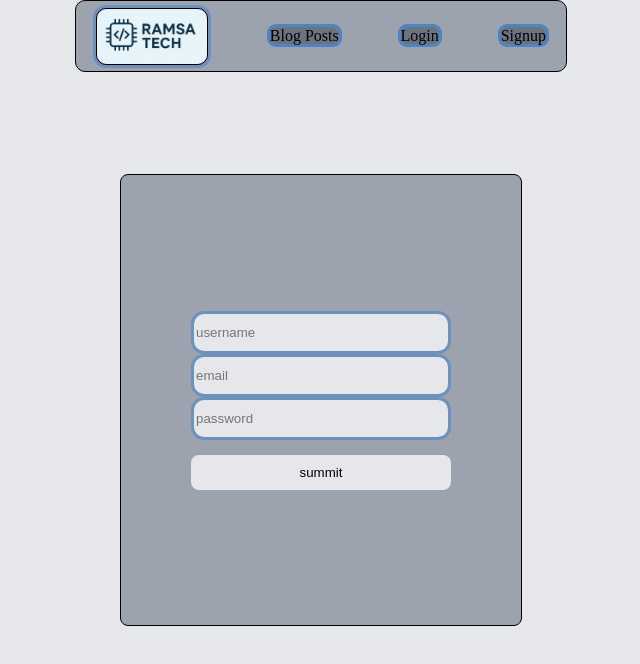
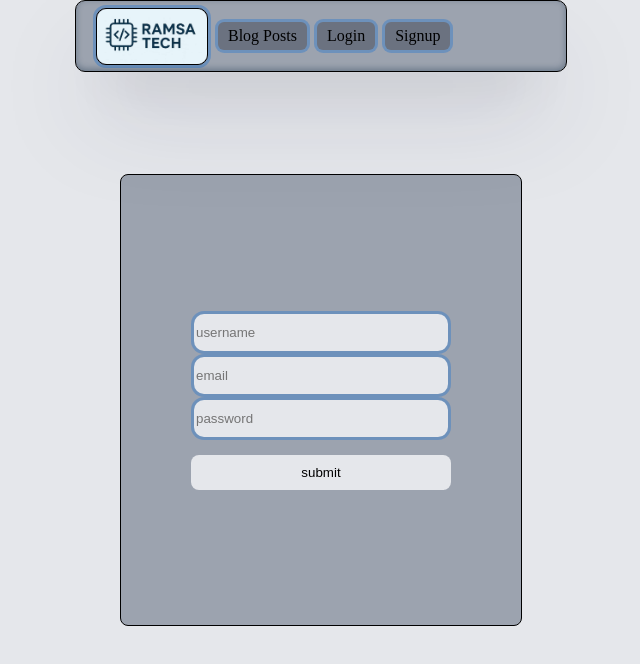
Before and after one commit to kabiraminu50/blog-web-final-project, a React (Vite) app in the folder blog-web-project/: page /signup in a window 1280 px wide. Shown: the top 664 px of the page, without its empty margins (319-959 px from the left). Built offline with nearby package versions, Linux system fonts and the light colour scheme.

Commit message:
code all my route

```diff
--- a/blog-web-project/src/App.jsx
+++ b/blog-web-project/src/App.jsx
@@ -8,6 +8,7 @@ import Login from './assets/Component/Pages/Login'
 import Signup from './assets/Component/Pages/Signup'
 import Home from './assets/Component/Pages/BlogPosts'
 import Prof from './assets/Component/Pages/Prof'
+import CreateNewPost from './assets/Component/Pages/CreateNewPost'
 function App() {
 
 
@@ -20,6 +21,7 @@ function App() {
         <Route path='/login' element={<Login/>}/>
         <Route path='/signup' element={<Signup/>}/>
       <Route path='/prof' element={<Prof/>}/>
+      <Route path='/createnewpost'  element={<CreateNewPost/>}/>
       </Routes>
       </BrowserRouter>
     </div>
--- a/blog-web-project/src/assets/Component/Header/Header.css
+++ b/blog-web-project/src/assets/Component/Header/Header.css
@@ -1,10 +1,9 @@
-
-.header-con{
+.header-con {
   position: fixed;
   top: 0;
   left: 50%;
+  transform: translateX(-50%);
   padding: 0 20px;
-    transform: translateX(-50%);
   display: flex;
   justify-content: space-between;
   align-items: center;
@@ -13,34 +12,52 @@
   height: 70px;
   border-radius: 10px;
   background-color: #9CA3AF;
-    box-shadow: rgba(50, 50, 93, 0.25) 0px 50 px 100px -20px, rgba(0, 0, 0, 0.3) 0px 30px 60px -30px, rgba(10, 37, 64, 0.35) 0px -2px 6px 0px inset;
-
+  box-shadow: rgba(50, 50, 93, 0.25) 0px 50px 100px -20px,
+              rgba(0, 0, 0, 0.3) 0px 30px 60px -30px,
+              rgba(10, 37, 64, 0.35) 0px -2px 6px 0px inset;
+  z-index: 10;
 }
 
-
-
-.logo{
+.logo {
   border: 1px solid black;
   width: 110px;
   height: 55px;
   border-radius: 10px;
   object-fit: contain;
   box-shadow: rgba(3, 102, 214, 0.3) 0px 0px 0px 3px;
-
 }
 
-a{
+.nav-links {
+  display: flex;
+  gap: 10px;
+  align-items: center;
+}
+
+a {
   text-decoration: none;
   border-radius: 6px;
-    background-color:#6B7280;
+  background-color: #6B7280;
   color: black;
-
-    box-shadow: rgba(3, 102, 214, 0.3) 0px 0px 0px 3px,  rgba(3, 102, 214, 0.3) 0px 0px 0px 3px;;
-
+  padding: 5px 10px;
+  box-shadow: rgba(3, 102, 214, 0.3) 0px 0px 0px 3px;
+  transition: all 0.2s ease;
 }
 
+a:hover {
+  color: #E5E7EB;
+}
 
-a:hover{
-    color:#E5E7EB;
+.logout-btn {
+  border: none;
+  border-radius: 6px;
+  background-color: #6B7280;
+  color: black;
+  padding: 5px 10px;
+  cursor: pointer;
+  box-shadow: rgba(3, 102, 214, 0.3) 0px 0px 0px 3px;
+  transition: all 0.2s ease;
+}
 
+.logout-btn:hover {
+  color: #E5E7EB;
 }
--- a/blog-web-project/src/assets/Component/Header/Header.jsx
+++ b/blog-web-project/src/assets/Component/Header/Header.jsx
@@ -1,31 +1,73 @@
-import React from 'react'
-import './Header.css'
-import { Link } from 'react-router-dom'
-import logo from "../imgs/ramsa.jpg"
+import React, { useEffect, useState } from 'react';
+import './Header.css';
+import { Link, useNavigate } from 'react-router-dom';
+import logo from "../imgs/ramsa.jpg";
 
 function Header() {
+  const navigate = useNavigate();
+  const [isLoggedin, setIsLoggedin] = useState(!!localStorage.getItem("token"));
+
+  useEffect(() => {
+    const handleAuthChange = () => {
+      setIsLoggedin(!!localStorage.getItem("token"));
+    };
+
+    window.addEventListener('authChange', handleAuthChange);
+    return () => window.removeEventListener('authChange', handleAuthChange);
+  }, []);
+
+  const handleLogout = () => {
+    localStorage.removeItem("token");
+    setIsLoggedin(false);
+    window.dispatchEvent(new Event('authChange'));
+    navigate('/login');
+  };
+
   return (
     <div className='header-con'>
-<div className="logo">
-  <img src={logo} alt="web-logo" style={{width:"100%",height:"100%",borderRadius:"10px",objectFit:"cover"}}/>
-</div>
 
-<div className="home">
-<Link to="/">Blog Posts</Link>
 
-</div>
-
-<div className="navbar">
-<Link to="/login">Login</Link>
-</div>
-
-<div className="signup">
-<Link to="/signup">Signup</Link>
-
-</div>
-
+      <div className="nav-links">
+        {!isLoggedin ? (
+          <>
+           <div className="logo">
+        <img
+          src={logo}
+          alt="web-logo"
+          style={{
+            width: "100%",
+            height: "100%",
+            borderRadius: "10px",
+            objectFit: "cover"
+          }}
+        />
+      </div>
+           <Link to="/">Blog Posts</Link>
+            <Link to="/login">Login</Link>
+            <Link to="/signup">Signup</Link>
+          </>
+        ) : (
+          <>
+           <div className="logo">
+        <img
+          src={logo}
+          alt="web-logo"
+          style={{
+            width: "100%",
+            height: "100%",
+            borderRadius: "10px",
+            objectFit: "cover"
+          }}
+        />
+      </div>
+            <Link to="/">Blog Posts</Link>
+            <Link to="/createnewpost">Create New Post</Link>
+            <button className="logout-btn" onClick={handleLogout}>Logout</button>
+          </>
+        )}
+      </div>
     </div>
-  )
+  );
 }
 
-export default Header
+export default Header;
--- /dev/null
+++ b/blog-web-project/src/assets/Component/Pages/CreateNewPost.jsx
@@ -0,0 +1,9 @@
+import React from 'react'
+
+function CreateNewPost() {
+  return (
+    <div>CreateNewPost</div>
+  )
+}
+
+export default CreateNewPost
--- a/blog-web-project/src/assets/Component/Pages/Login.jsx
+++ b/blog-web-project/src/assets/Component/Pages/Login.jsx
@@ -27,6 +27,8 @@ try{
 
 // saving token to local storage
 localStorage.setItem('token', res.data.token);
+
+window.dispatchEvent(new Event("authChange"));
 
 Navigate('/prof')
 
--- a/blog-web-project/src/assets/Component/Pages/Prof.jsx
+++ b/blog-web-project/src/assets/Component/Pages/Prof.jsx
@@ -2,7 +2,7 @@ import React from 'react'
 import './prof.css'
 function Prof() {
   return (
-    <div>Prof</div>
+    <div>husna</div>
   )
 }
 
--- a/blog-web-project/src/assets/Component/Pages/Signup.css
+++ b/blog-web-project/src/assets/Component/Pages/Signup.css
@@ -51,3 +51,23 @@ input{
 .login-btn:hover{
     background-color: #1D4ED8;
 }
+
+.error-msg {
+  color: #ff4d4f;
+  background: #ffeaea;
+  padding: 8px;
+  border-radius: 6px;
+  margin-top: 10px;
+  text-align: center;
+  font-size: 14px;
+}
+
+.success-msg {
+  color: #4caf50;
+  background: #e7f9ee;
+  padding: 8px;
+  border-radius: 6px;
+  margin-top: 10px;
+  text-align: center;
+  font-size: 14px;
+}
--- a/blog-web-project/src/assets/Component/Pages/Signup.jsx
+++ b/blog-web-project/src/assets/Component/Pages/Signup.jsx
@@ -1,4 +1,5 @@
-import React, { useState } from 'react'
+import React, { useState  } from 'react'
+import { useNavigate } from 'react-router-dom'
 import "./Login.css"
 import axios from 'axios'
 
@@ -8,20 +9,37 @@ const [username,setUsername] = useState('')
 const [email,setEmail] = useState('')
 const [password,setPassword] = useState('')
 const [loading,setLoading] = useState(false)
-
+const [error,setError]  = useState(false)
+const [message,setMessage] = useState('')
+ const navigate = useNavigate()
 
 
 const handlesignup = async (e) => {
   e.preventDefault();
   setLoading(true);
+  setMessage('')
+  setError(false)
 
   try {
-  const res =  axios.post('http://localhost:8000/api/auth/signup',
+  const res = await  axios.post('http://localhost:8000/api/auth/signup',
     {username,email,password,}
   );
 
+  setMessage(res?.data?.message)
+  setError(false)
 
-}catch(err){}
+if (res.data.token){
+  localStorage.setItem('token',res.data.token)
+}
+// navigate to profile
+setTimeout(()=> navigate('/prof'), 1500)
+
+}catch(err){
+const msg = err.response?.data?.message
+setMessage(msg)
+setError(true)
+
+}finally{setLoading(false)}
 
 }
 
@@ -34,10 +52,14 @@ const handlesignup = async (e) => {
   return (
     <div className='signup-con'>
 <form className='form-con' onSubmit={handlesignup}>
-  <input type="username" placeholder='username' required value={username} onChange={(e)=> setUsername(e.target.value)}/>
+  <input type="text" placeholder='username' required value={username} onChange={(e)=> setUsername(e.target.value)}/>
   <input type="email" placeholder='email' required value={email} onChange={(e)=>setEmail(e.target.value)}/>
-  <input type="text" placeholder='password' required value={password} onChange={(e)=>setPassword(e.target.value)}/>
-  <button className='login-btn' type='summit'>summit</button>
+  <input type="password" placeholder='password' required value={password} onChange={(e)=>setPassword(e.target.value)}/>
+  <button className='login-btn' type='submit' disabled={loading}> {loading? 'singing up...' :'submit'} </button>
+
+{/* show message from backend */}
+
+{message && (<p className={error? 'error-msg':'success-msg'}>{message}</p>)}
 
 </form>
 
```
Also changed, not shown: blog-web-project/src/assets/Component/Pages/CreateNewPost.css (added). Lines whose indentation alone changed are shown as unchanged.
